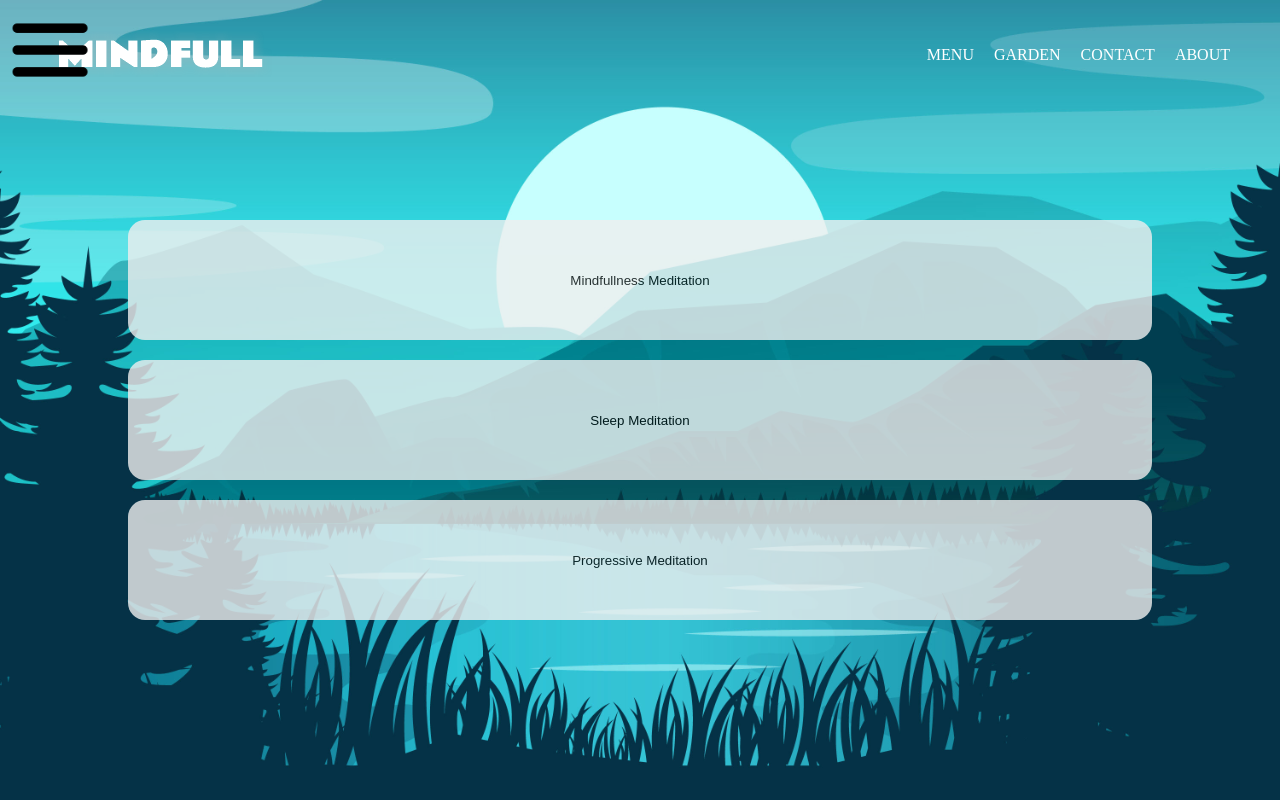
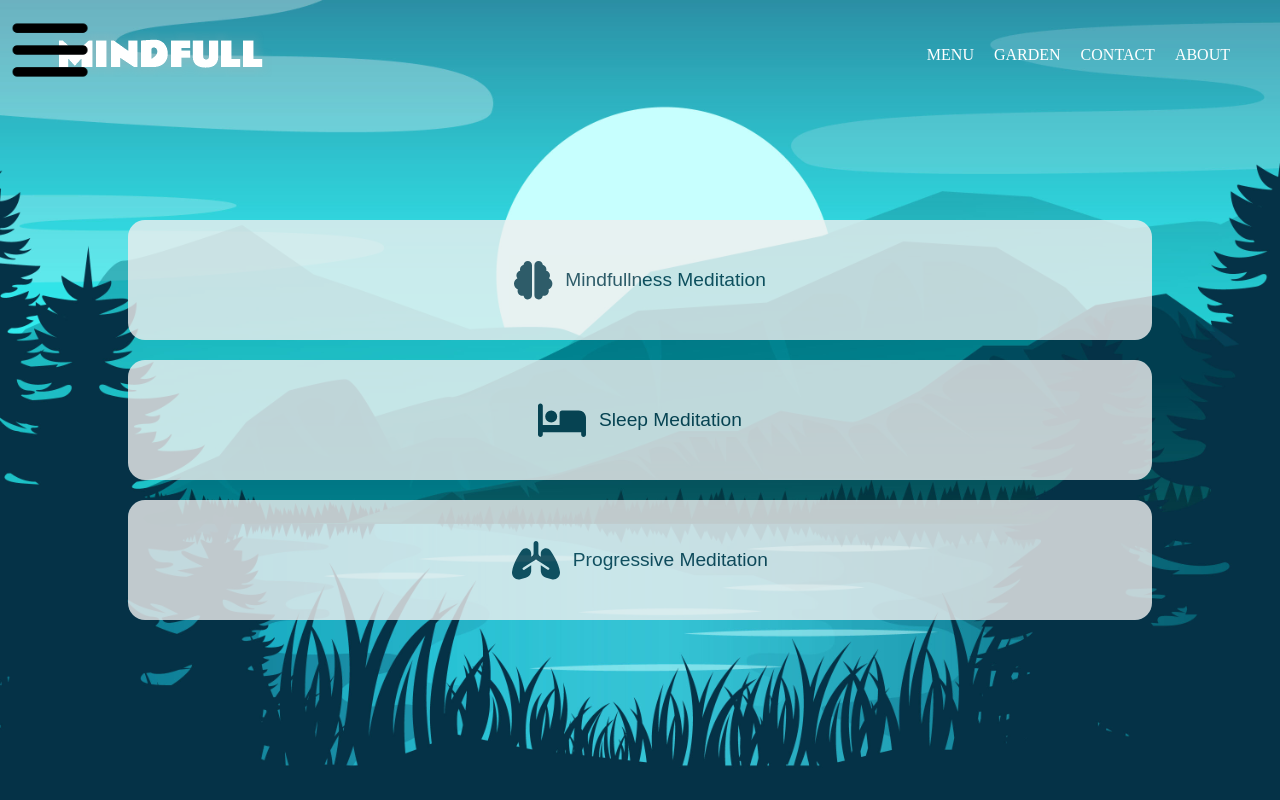
Before and after one commit to ateki/MindfullnessApp, a React (Create React App) app: page /meditations in a window 1280 px wide. Shown: the top 800 px of the page. Built offline with nearby package versions, Linux system fonts and the light colour scheme; a web font is replaced by a local one.

Commit message:
icon fix

```diff
--- a/src/App.js
+++ b/src/App.js
@@ -1,6 +1,7 @@
 import {Routes, Route} from 'react-router-dom';
 import { library } from '@fortawesome/fontawesome-svg-core'
 import { fab } from '@fortawesome/free-brands-svg-icons'
+import {fas} from '@fortawesome/free-solid-svg-icons'
 
 
 import Header from './components/Header'
@@ -17,8 +18,9 @@ import Pomodoro from './sub-pages/Pomodoro'
 import Meditations from './sub-pages/Meditations'
 import Sounds from './sub-pages/Sounds'
 import Quotes from './sub-pages/Quotes'
+import Music from './sub-pages/Music'
 
-library.add(fab)
+library.add(fab, fas)
 
 function App() {
   return (
@@ -35,7 +37,7 @@ function App() {
       <Route path="/breathing" element={<Breathing/>} />
       <Route path="/pomodoro" element={<Pomodoro/>} />
       <Route path="/meditations" element={<Meditations/>} />
-      {/* <Route path="/music" element={<Music/>} /> */}
+      <Route path="/music" element={<Music/>} />
       <Route path="/sounds" element={<Sounds/>} />
       <Route path="/quotes" element={<Quotes/>} />
 
--- a/src/styles/meditations.css
+++ b/src/styles/meditations.css
@@ -77,16 +77,18 @@
 }
 
 .dropdown-item {
+    color: #083444;
     width: 80vw;
-    height: 5vh;
+    height: 7vh;
     border: 0;
     opacity: 80%;
     border-top: 2px solid #fff;
 }
 
 .dropdown-item:last-child {
+    color: #083444;
     width: 80vw;
-    height: 5vh;
+    height: 7vh;
     border-bottom-left-radius: 10px;
     border-bottom-right-radius: 10px;
     border: 0;
@@ -97,3 +99,16 @@
 .dropdownContainer {
     padding-top: 25vh;
 }
+
+.icn{
+    height: 3vw;
+    margin-right: 1vw;
+}
+
+.dropdown button{
+    color: #083444;
+    display: flex;
+    justify-content: center;
+    align-items: center;
+    font-size: 1.5vw;
+}
--- a/src/sub-pages/Meditations.js
+++ b/src/sub-pages/Meditations.js
@@ -84,7 +84,7 @@ function Meditations() {
         <div className="dropdownContainer">
             <div className="dropdown">
             <button className={style} onClick={() => {toggleDropdown(); changeStyle()}}>
-            <FontAwesomeIcon icon="fa-solid fa-brain" />
+            <FontAwesomeIcon className="icn" icon="fa-solid fa-brain" />
                 Mindfullness Meditation
             </button>
             {isDropdownOpen && (
@@ -98,6 +98,7 @@ function Meditations() {
             </div>
             <div className="dropdown">
             <button className={style2} onClick={() => {toggleDropdown2(); changeStyle2()}}>
+            <FontAwesomeIcon className="icn" icon="fa-solid fa-bed" />
                 Sleep Meditation
             </button>
             {isDropdownOpen2 && (
@@ -111,6 +112,7 @@ function Meditations() {
             </div>
             <div className="dropdown">
             <button className={style3} onClick={() => {toggleDropdown3(); changeStyle3()}}>
+            <FontAwesomeIcon className="icn" icon="fa-solid fa-lungs" />
                 Progressive Meditation
             </button>
             {isDropdownOpen3 && (
```
